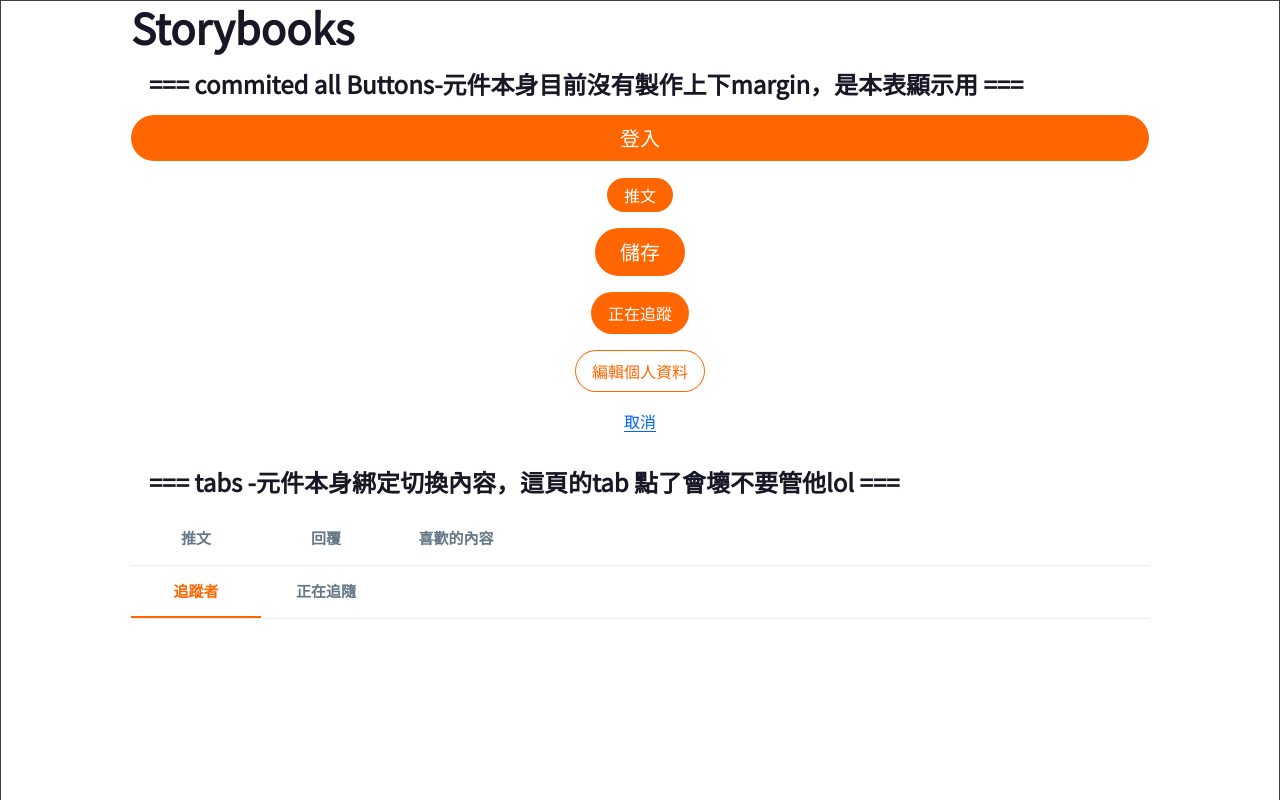
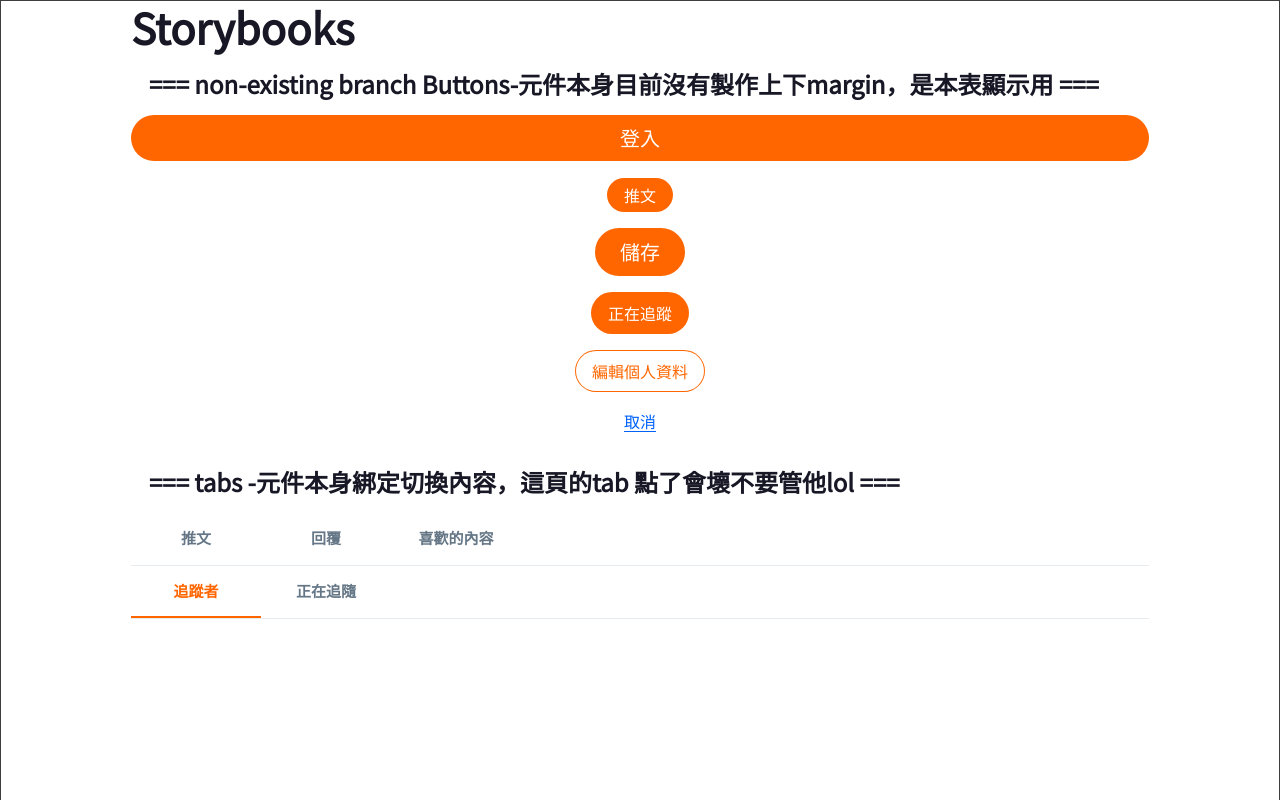
Before and after one commit to bigeyesung/test_deploy, a React (Create React App) app: page /#/ in a window 1280 px wide. Built offline with nearby package versions, Linux system fonts and the light colour scheme.

Commit message:
non-existing branch

```diff
--- a/src/pages/storybooks/StoryBookPage.jsx
+++ b/src/pages/storybooks/StoryBookPage.jsx
@@ -13,7 +13,7 @@ const LayoutNav = () => {
         <div className='storybook-container'>
           <h2>Storybooks</h2>
           <h4 className='page-sec-title'>
-            === commited all Buttons-元件本身目前沒有製作上下margin，是本表顯示用 ===
+            === non-existing branch Buttons-元件本身目前沒有製作上下margin，是本表顯示用 ===
           </h4>
 
           <div className='flex_col_cc comp-container'>
```
